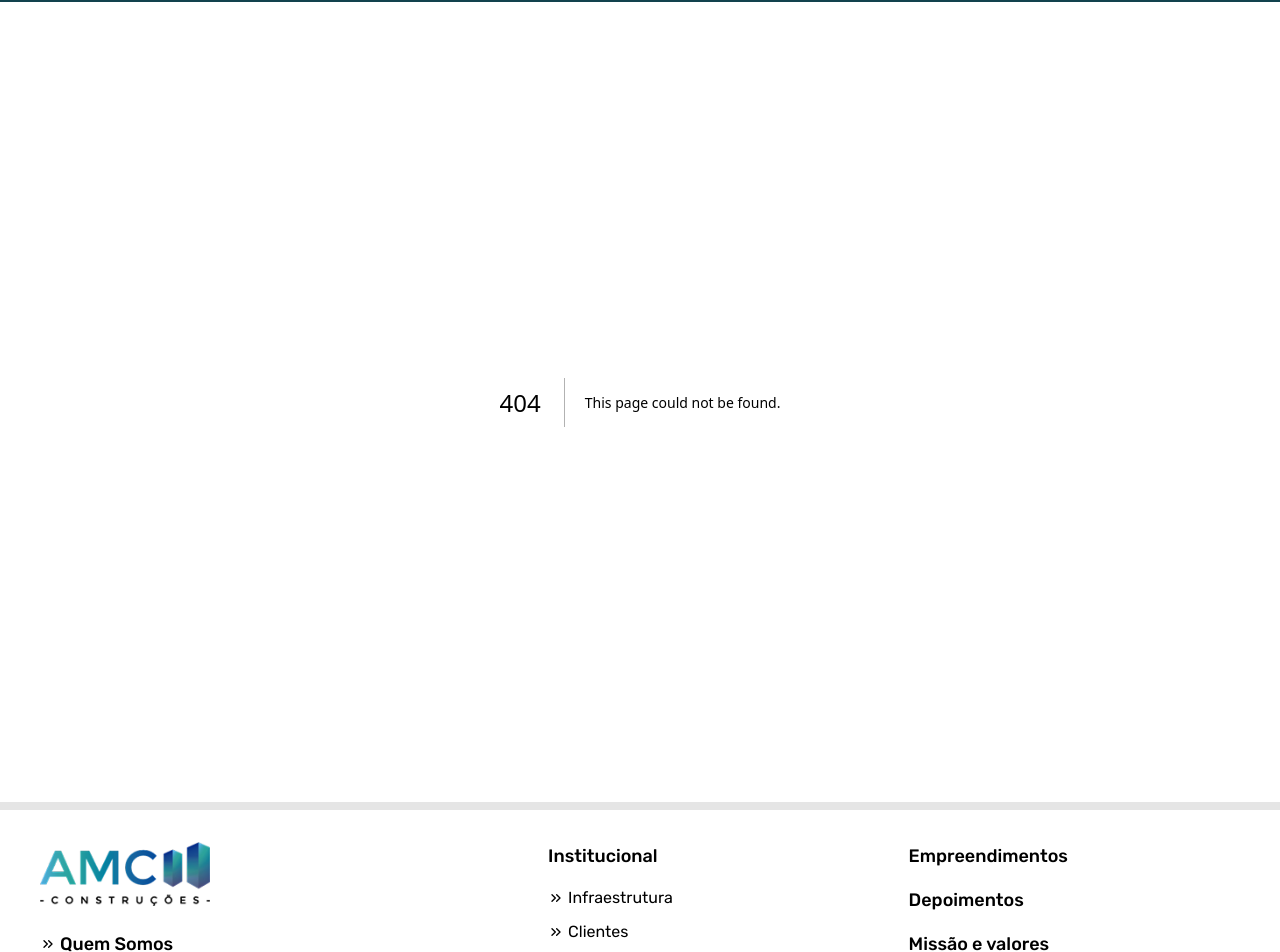
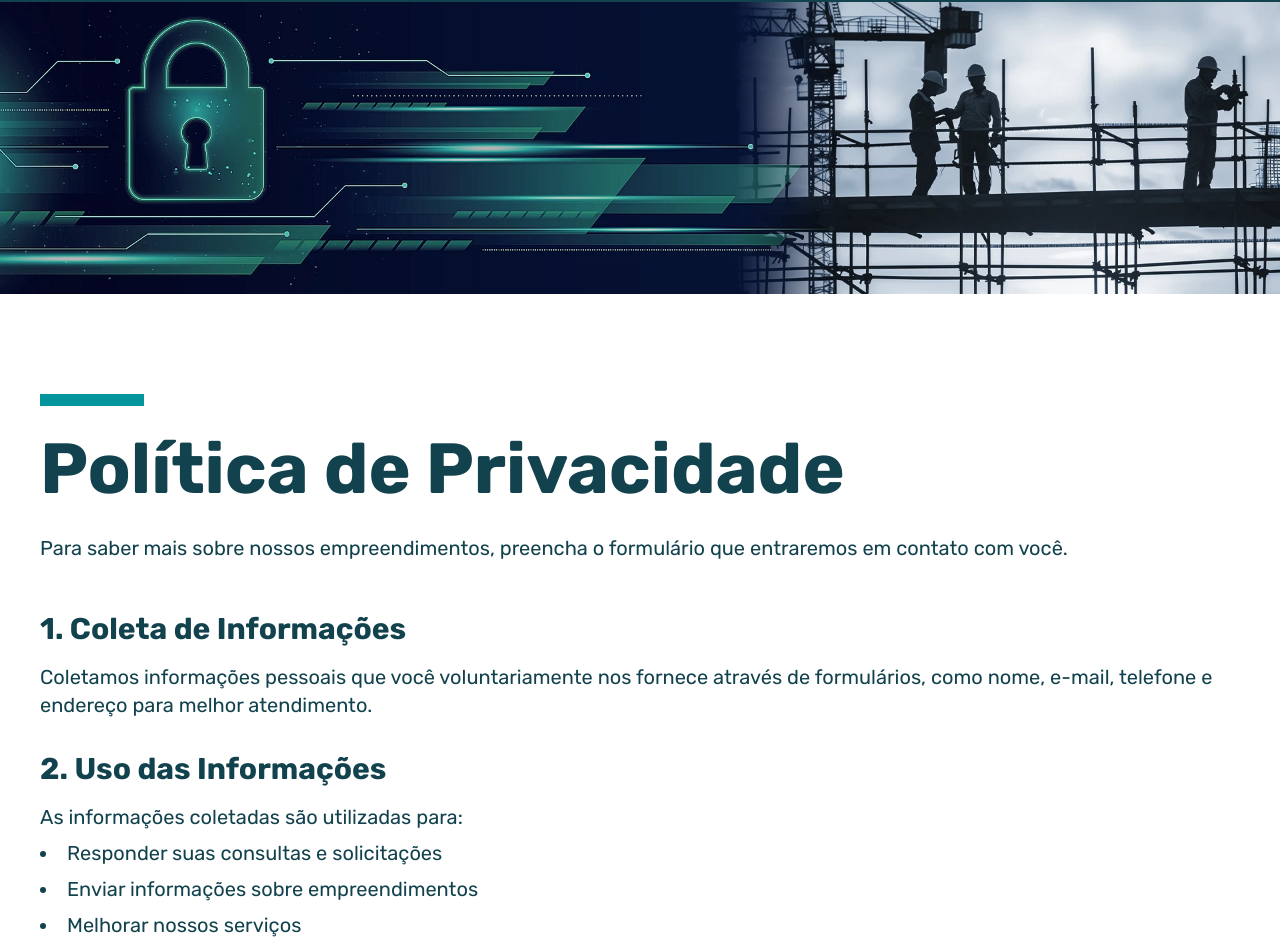
Before and after one commit to renzi-fidele-frontend/construtora-amc, a Next.js app: page /politica_de_privacidade in a window 1280 px wide. Before the commit this address had no page. Shown: the part 338-1290 px from the top of the page. Built offline with nearby package versions, Linux system fonts and the light colour scheme.

Commit message:
feat: Implementando a página de política de privacidade

```diff
--- /dev/null
+++ b/app/politica_de_privacidade/page.tsx
@@ -0,0 +1,77 @@
+import Container from "@/components/layout/Container";
+import SectionIntro from "@/components/shared/SectionIntro";
+import Image from "next/image";
+
+const PoliticaDePrivacidade = () => {
+   return (
+      <div>
+         {/* Banner do topo */}
+         <Image
+            width={1920}
+            height={352}
+            src="/img/banners/politica-privacidade.webp"
+            alt="Foto do banner da página de política de privadade"
+         />
+         <Container className="py-25">
+            <SectionIntro
+               className="items-start! mb-2!"
+               titulo="Política de Privacidade"
+               descricao="Para saber mais sobre nossos empreendimentos, preencha o formulário que entraremos em contato com você."
+            />
+            {/* Conteúdo */}
+            <div className="mt-12">
+               <div className="space-y-8 [&_h2]:text-3xl [&_h2]:font-bold [&_h2]:mb-4 text-xl">
+                  {/* Coleta de informações */}
+                  <section>
+                     <h2>1. Coleta de Informações</h2>
+                     <p>
+                        Coletamos informações pessoais que você voluntariamente nos fornece através de formulários, como nome, e-mail, telefone e
+                        endereço para melhor atendimento.
+                     </p>
+                  </section>
+                  {/* Uso das Informações */}
+                  <section>
+                     <h2>2. Uso das Informações</h2>
+                     <p>As informações coletadas são utilizadas para:</p>
+                     <ul className="list-disc list-inside mt-2 space-y-2">
+                        <li>Responder suas consultas e solicitações</li>
+                        <li>Enviar informações sobre empreendimentos</li>
+                        <li>Melhorar nossos serviços</li>
+                        <li>Comunicações relacionadas a projetos</li>
+                     </ul>
+                  </section>
+                  {/* Proteção de Dados */}
+                  <section>
+                     <h2>3. Proteção de Dados</h2>
+                     <p>
+                        Implementamos medidas de segurança adequadas para proteger suas informações pessoais contra acesso não autorizado,
+                        alteração ou destruição.
+                     </p>
+                  </section>
+                  {/* Compartilhamento de Informações */}
+                  <section>
+                     <h2>4. Compartilhamento de Informações</h2>
+                     <p>Não compartilhamos suas informações pessoais com terceiros sem seu consentimento, exceto quando exigido por lei.</p>
+                  </section>
+                  {/* Cookies */}
+                  <section>
+                     <h2>5. Cookies</h2>
+                     <p>
+                        Utilizamos cookies para melhorar sua experiência no site. Você pode desativar cookies nas configurações do seu navegador.
+                     </p>
+                  </section>
+                  {/* Contato */}
+                  <section>
+                     <h2>6. Contato</h2>
+                     <p>
+                        Para dúvidas sobre esta política de privacidade, entre em contato conosco através do formulário no site ou pelos dados
+                        fornecidos em nossa página de contato.
+                     </p>
+                  </section>
+               </div>
+            </div>
+         </Container>
+      </div>
+   );
+};
+export default PoliticaDePrivacidade;
```
Also changed, not shown: public/img/banners/politica-privacidade.webp (added).
